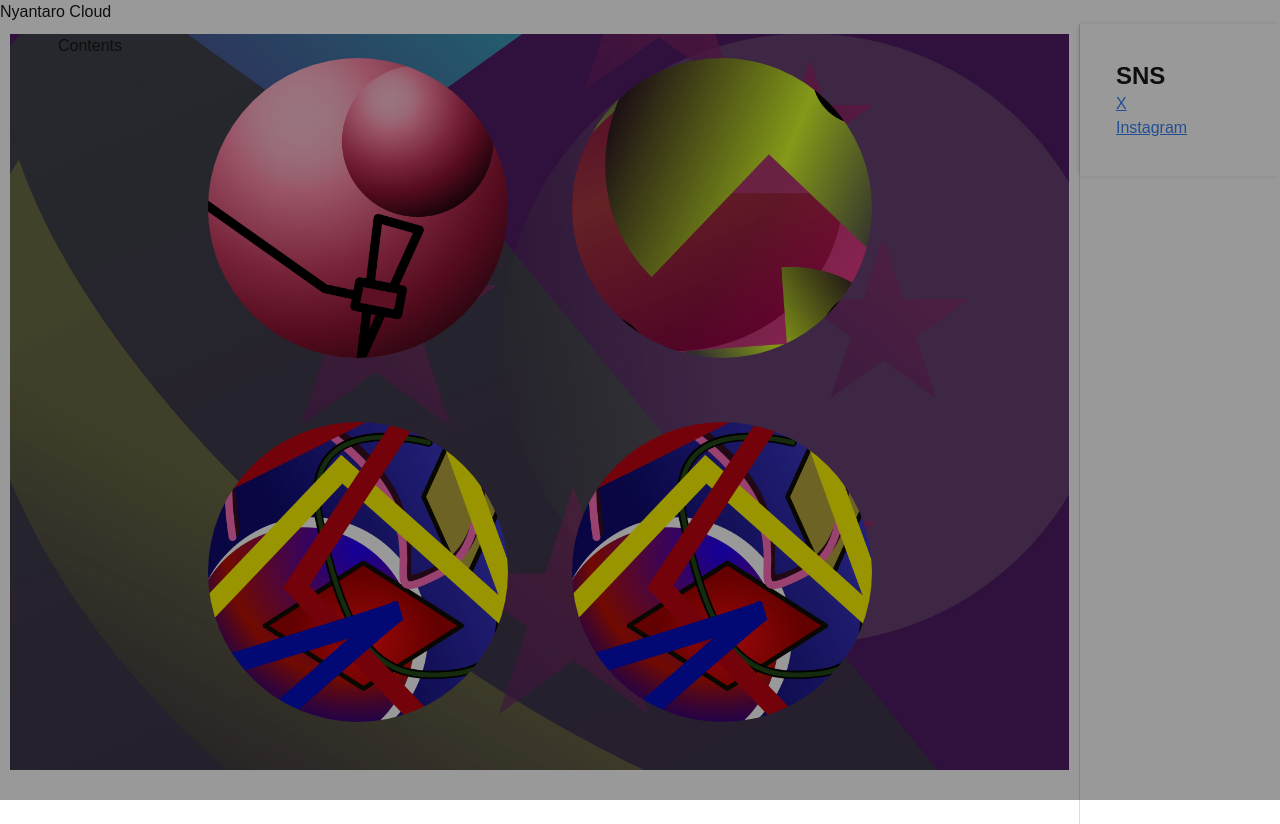
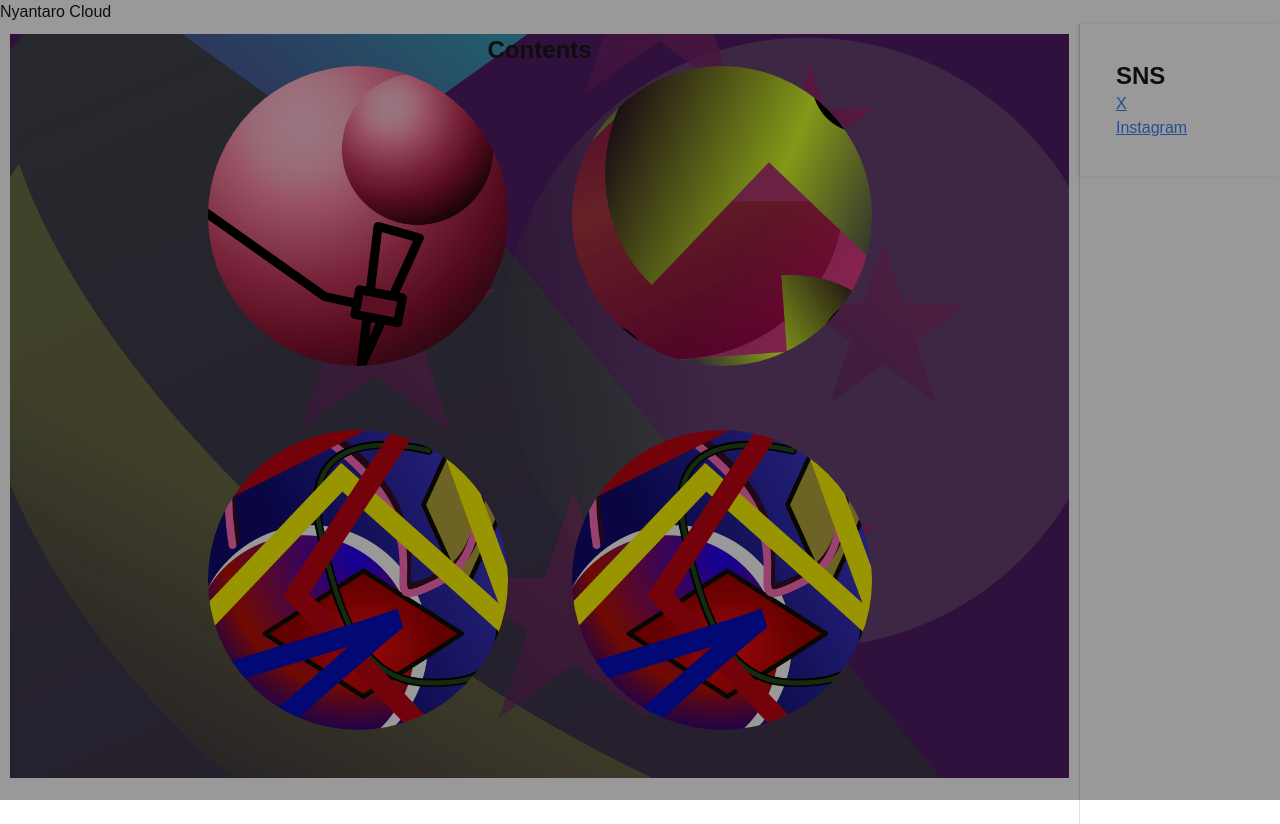
Before and after one commit to RyuNyan-Taro/nyantaro_cloud_web, a Next.js app: page / in a window 1280 px wide. Built offline with nearby package versions, Linux system fonts and the light colour scheme.

Commit message:
modify header to center.

```diff
--- a/src/components/Contents.tsx
+++ b/src/components/Contents.tsx
@@ -5,7 +5,7 @@ export default function Contents () {
     <div className="bg-[url('/Good_night.jpeg')] bg-cover bg-center">
         <div className="absolute inset-0 bg-black/40 z-10 pointer-events-none" />
             <div className="px-12 pb-12 pt-0">
-                <h2>
+                <h2 className="text-center text-2xl font-bold">
                     Contents
                 </h2>
                 <div className="flex flex-wrap gap-16 justify-center">
```
